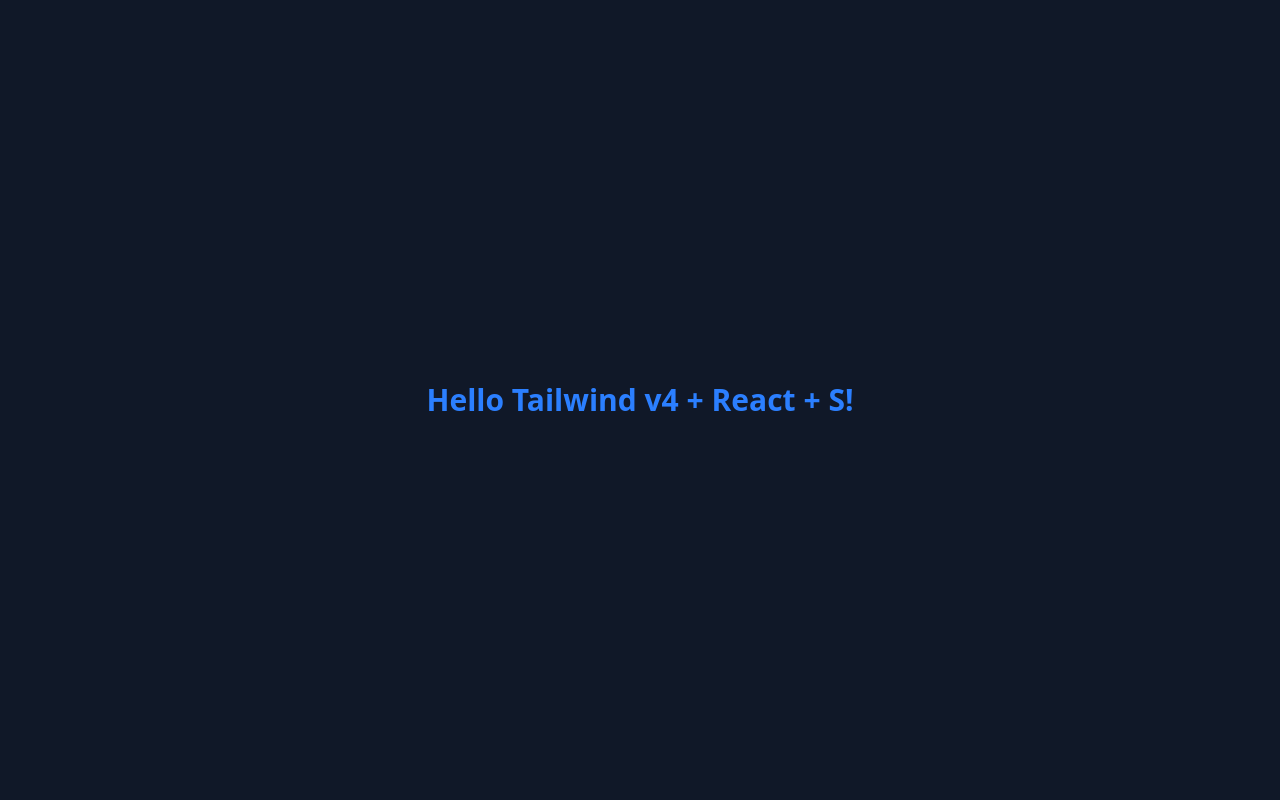
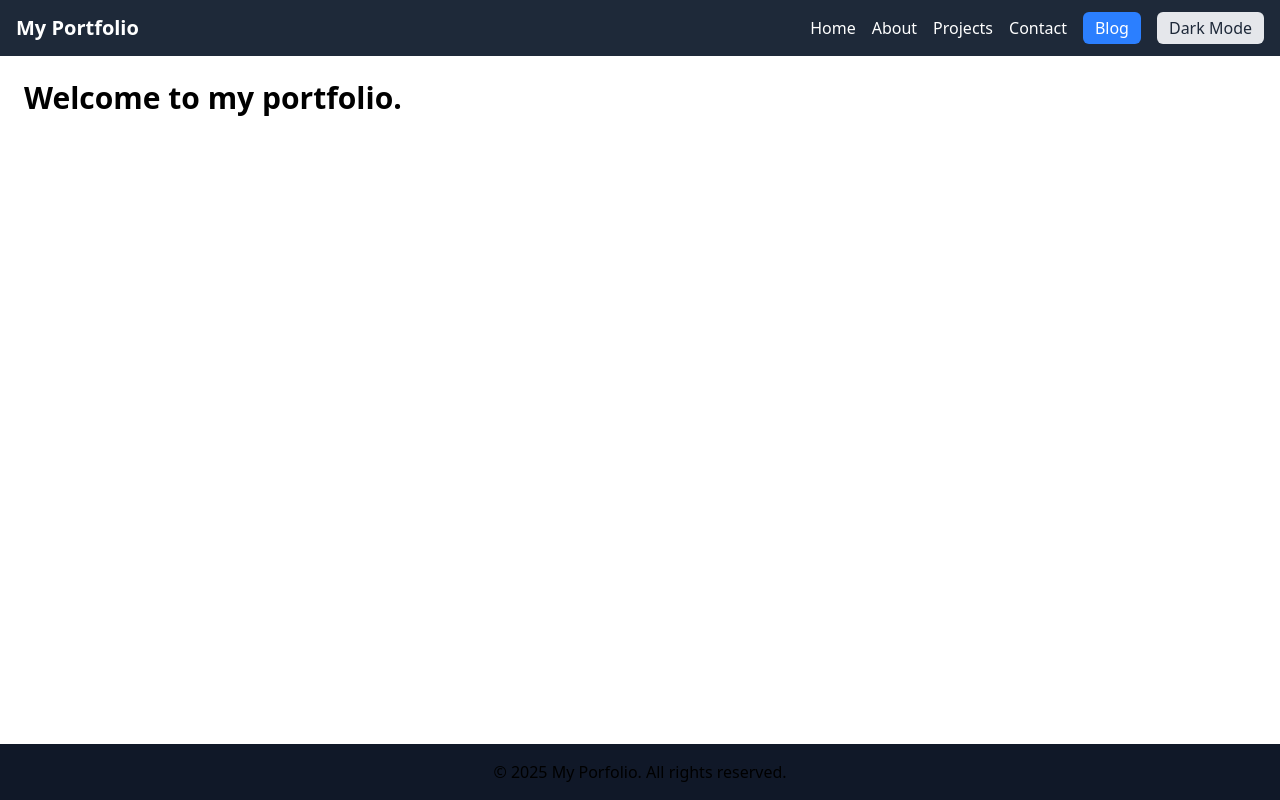
Before and after one commit to olaholunuga/new_portfolio, a React (Vite) app in the folder frontend/: page / in a window 1280 px wide. Built offline with nearby package versions, Linux system fonts and the light colour scheme.

Commit message:
Navbar optimized, ThemeToggle added to switch dark and light themes. footer

```diff
--- a/frontend/src/App.tsx
+++ b/frontend/src/App.tsx
@@ -1,14 +1,26 @@
 import './App.css'
+
+import { BrowserRouter as Router, Routes, Route} from 'react-router-dom'
+import Layout from './components/Layout'
+import Home from './pages/Home'
+import About from './pages/About'
+import Projects from './pages/Projects'
+import Contact from './pages/Contact'
 
 function App() {
 
   return (
-    <div className="flex items-center justify-center h-screen bg-gray-900">
-      <h1 className="text-3xl font-bold text-blue-500">
-        Hello Tailwind v4 + React + S!
-      </h1>
-    </div>
+    <Router>
+      <Layout>
+        <Routes>
+          <Route path="/" element={<Home />} />
+          <Route path='/about' element={<About />} />
+          <Route path='/projects' element={<Projects />} />
+          <Route path='/contact' element={<Contact />} />
+        </Routes>
+      </Layout>
+    </Router>
   )
 }
 
-export default App
+export default App;
--- a/frontend/src/components/Footer.tsx
+++ b/frontend/src/components/Footer.tsx
@@ -1,6 +1,6 @@
 export default function Footer() {
     return (
-        <footer className="bg-gray-900 text-gray-300 text-center p-4">
+        <footer className="bg-gray-900 dark:bg-black dark:text-gray-400 text-center p-4">
             <p> &copy; { new Date().getFullYear() } My Porfolio. All rights reserved. </p>
         </footer>
     )
--- a/frontend/src/components/Navbar.tsx
+++ b/frontend/src/components/Navbar.tsx
@@ -1,18 +1,80 @@
 import { Link } from "react-router-dom";
+import { useState } from "react";
+import ThemeToggle from "./ThemeToggle";
 
 export default function Navbar() {
+    const [isOpen, setIsOpen] = useState(false)
     return (
-        <nav className="bg-gray-800 text-white p-4 flex justify-between">
-            <h1 className="text-xl font-bold">My Portfolio</h1>
-            <div className="space-x-4">
-                <Link to="/" className="hover:underline"> Home </Link>
-                <Link to="/about" className="hover:underline"> About </Link>
-                <Link to="/projects" className="hover:underline"> Projects </Link>
-                <Link to="/contact" className="hover:underline"> Contact </Link>
-                <a href="http://myblogsite.com" target="_blank" rel="noopener noreferrer" className="hover:underline">
-                 Blog
-                </a>
-            </div>
-        </nav>
+        <nav className="bg-gray-800 dark:bg-gray-900 text-white px-4 py-3">
+      <div className="flex justify-between items-center">
+        {/* Logo / Title */}
+        <h1 className="text-xl font-bold">My Portfolio</h1>
+
+        {/* Desktop Menu */}
+        <div className="hidden md:flex space-x-4 items-center">
+          <Link to="/" className="hover:underline">Home</Link>
+          <Link to="/about" className="hover:underline">About</Link>
+          <Link to="/projects" className="hover:underline">Projects</Link>
+          <Link to="/contact" className="hover:underline">Contact</Link>
+          <a
+            href="https://myblogsite.com"
+            target="_blank"
+            rel="noopener noreferrer"
+            className="bg-blue-500 hover:bg-blue-600 text-white px-3 py-1 rounded-md transition"
+          >
+            Blog
+          </a>
+          <ThemeToggle />
+        </div>
+
+        {/* Mobile Hamburger Button */}
+        <button
+          className="md:hidden focus:outline-none"
+          onClick={() => setIsOpen(!isOpen)}
+        >
+          <svg
+            className="w-6 h-6"
+            fill="none"
+            stroke="currentColor"
+            viewBox="0 0 24 24"
+          >
+            {isOpen ? (
+              <path
+                strokeLinecap="round"
+                strokeLinejoin="round"
+                strokeWidth="2"
+                d="M6 18L18 6M6 6l12 12"
+              />
+            ) : (
+              <path
+                strokeLinecap="round"
+                strokeLinejoin="round"
+                strokeWidth="2"
+                d="M4 6h16M4 12h16M4 18h16"
+              />
+            )}
+          </svg>
+        </button>
+      </div>
+
+      {/* Mobile Dropdown Menu */}
+      {isOpen && (
+        <div className="mt-2 flex flex-col space-y-2 md:hidden">
+          <Link to="/" className="hover:underline">Home</Link>
+          <Link to="/about" className="hover:underline">About</Link>
+          <Link to="/projects" className="hover:underline">Projects</Link>
+          <Link to="/contact" className="hover:underline">Contact</Link>
+          <a
+            href="https://myblogsite.com"
+            target="_blank"
+            rel="noopener noreferrer"
+            className="bg-blue-500 hover:bg-blue-600 text-white px-3 py-1 rounded-md transition"
+          >
+            Blog
+          </a>
+          <ThemeToggle />
+        </div>
+      )}
+    </nav>
     );
 }
--- /dev/null
+++ b/frontend/src/components/ThemeToggle.tsx
@@ -0,0 +1,24 @@
+import { useEffect, useState } from "react";
+
+export default function ThemeToggle() {
+    const [darkMode, setDarkMode] = useState(
+        () => document.documentElement.classList.contains("dark")
+    );
+
+    useEffect(
+        () => {
+            if (darkMode) {
+                document.documentElement.classList.add("dark");
+            } else {
+                document.documentElement.classList.remove("dark");
+            }
+        }, [darkMode]
+    );
+    return (
+        <button
+        onClick={() => setDarkMode(!darkMode)}
+        className="px-3 py-1 rounded-md bg-gray-200 text-gray-800 dark:bg-gray-700 dark:text-gray-200 transition">
+        {darkMode ? "Light Mode" : "Dark Mode"}
+        </button>
+    );
+}
```
